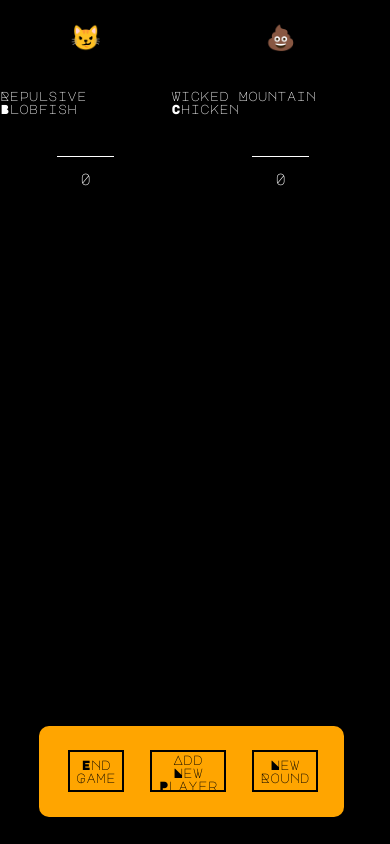
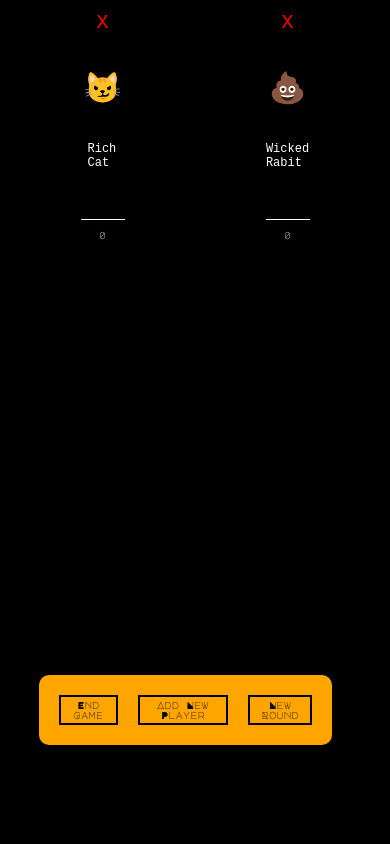
Before and after one commit to joshp93/whos-keeping-score, an Angular app: page / in a window 390 px wide. Both pictures are taken after a click on the button "New Game". Built offline with nearby package versions, Linux system fonts and the light colour scheme.

Commit message:
Mobile styling and bug fixes

```diff
--- a/angular.json
+++ b/angular.json
@@ -103,6 +103,9 @@
             ],
             "scripts": []
           }
+        },
+        "deploy": {
+          "builder": "angular-cli-ghpages:deploy"
         }
       }
     }
--- a/package.json
+++ b/package.json
@@ -28,6 +28,7 @@
     "@angular/compiler-cli": "~13.1.0",
     "@types/jasmine": "~3.10.0",
     "@types/node": "^12.11.1",
+    "angular-cli-ghpages": "^1.0.0",
     "jasmine-core": "~3.10.0",
     "karma": "~6.3.0",
     "karma-chrome-launcher": "~3.1.0",
--- a/src/app/app.component.html
+++ b/src/app/app.component.html
@@ -1,5 +1,5 @@
 <app-dice *ngIf="!showScoreboard"></app-dice>
-<app-scoreboard *ngIf="showScoreboard" [scoreboard]="scoreboard"></app-scoreboard>
+<app-scoreboard *ngIf="showScoreboard" [scoreboard]="scoreboard" (removePlayerEvent)="removePlayer($event)"></app-scoreboard>
 <app-navbar (gameEvent)="startOrEndGame($event)"
     (playerEvent)="addPlayer()"
     (newRoundEvent)="newRound()"></app-navbar>
--- a/src/app/app.component.ts
+++ b/src/app/app.component.ts
@@ -13,22 +13,28 @@ export class AppComponent {
   showScoreboard: boolean = false;
   scoreboard = new Array<PlayerInfo>();
   private defaultPlayerCount = 2;
-  private numberOfRounds = 1;
+  private defaultRoundCount = 1;
+  private numberOfRounds = this.defaultRoundCount;
 
   constructor(private playerInfoService: PlayerInfoService) { }
 
-  startOrEndGame(showScoreboard: boolean) {
-    this.showScoreboard = showScoreboard;
-    if (showScoreboard) {
+  startOrEndGame(isNewGame: boolean) {
+    this.showScoreboard = isNewGame;
+    if (isNewGame) {
       this.loadScoreboard();
     } else {
       this.playerInfoService.clearPlayerInfo();
-      this.scoreboard = new Array();
+      this.scoreboard = new Array<PlayerInfo>();
+      this.numberOfRounds = this.defaultRoundCount;
     }
   }
 
   addPlayer() {
     this.addPlayerToScoreboard();
+  }
+
+  removePlayer(index: number) {
+    this.scoreboard.splice(index, 1);
   }
 
   newRound = () => {
--- a/src/app/components/dice/dice.component.scss
+++ b/src/app/components/dice/dice.component.scss
@@ -1,10 +1,14 @@
 div {
-    padding: 1em;
-    $size: calc(100% - 2em);
+    padding: 1rem;
+    $size: calc(100% - 2rem);
     width: $size;
     height: $size;
     display: flex;
     flex-direction: column;
     align-items: center;
     user-select: none;
+    img {
+        width: 100%;
+        max-width: 420px;
+    }
 }
--- a/src/app/components/navbar/navbar.component.scss
+++ b/src/app/components/navbar/navbar.component.scss
@@ -3,19 +3,22 @@ nav {
     flex-direction: row;
     align-items: center;
     width: 70%;
-    height: 7%;
     position: fixed;
-    top: 86%;
+    top: 80%;
     left: 10%;
     padding: 1rem;
     background-color: orange;
     border-radius: 10px;
 
+    @media screen and (max-height: 700px) {
+        top: 70%;
+    }
+
     button {
         border: 2px solid black;
         background: none;
-        height: 5vh;
-        margin: 1em;
+        height: 3rem;
+        margin: 1rem;
     }
     button:hover,
     button:focus {
--- a/src/app/components/scoreboard/scoreboard.component.html
+++ b/src/app/components/scoreboard/scoreboard.component.html
@@ -1,9 +1,10 @@
 <div class="scoreboard">
-    <form class="scoreboard" *ngFor="let playerInfo of scoreboard">
+    <form class="playerScoresForm" *ngFor="let playerInfo of scoreboard; index as s">
+        <button type="button" (click)="removePlayer(s)">X</button>
         <p class="emoji">{{ playerInfo.emoji }}</p>
         <p>{{ playerInfo.name }}</p>
         <form class="playerScores" [formGroup]="playerInfo.playerScores">
-            <ng-container *ngFor="let control of playerInfo.playerScores.controls">
+            <ng-container *ngFor="let control of playerInfo.playerScores.controls; index as i">
                 <form [formGroup]="control">
                     <input type="number" formControlName="score"/>
                 </form>
@@ -12,3 +13,4 @@
         {{ totalScore(playerInfo) }}
     </form>
 </div>
+<p class="mobileSpacer"></p>
--- a/src/app/components/scoreboard/scoreboard.component.scss
+++ b/src/app/components/scoreboard/scoreboard.component.scss
@@ -1,25 +1,44 @@
 .scoreboard {
     display: flex;
     flex-direction: row;
-    .scoreboard {
+    padding: 1rem;
+    .playerScoresForm {
         display: flex;
         flex-direction: column;
         margin: auto;
         color: white;
         align-items: center;
+        max-width: 4rem;
         .emoji {
-            font-size: x-large;
+            font-size: 3rem;
         }
         p {
-            font-size: small;
+            font-size: 1.2rem;
+            font-family: monospace;
+            padding: 0.5rem;
+            height: 4rem;
+            margin-bottom: 1rem;
         }
         input {
-            width: 4em;
+            width: 4rem;
             background-color: transparent;
             border: none;
             border-bottom: 1px solid white;
-            margin: 1em;
+            margin: 1rem;
             color: white;
+        }
+        button {
+            border: none;
+            margin: 0;
+            background-color: transparent;
+            color: red;
+            cursor: pointer;
+            padding: none;
+            font-size: 2rem;
+            font-family: monospace;
         }
     }
 }
+.mobileSpacer {
+    height: 40vh;
+}
--- a/src/app/components/scoreboard/scoreboard.component.ts
+++ b/src/app/components/scoreboard/scoreboard.component.ts
@@ -1,4 +1,4 @@
-import { Component, Input, OnInit } from '@angular/core';
+import { Component, EventEmitter, Input, OnInit, Output } from '@angular/core';
 import { PlayerInfo } from 'src/app/classes/player-info';
 
 @Component({
@@ -8,8 +8,12 @@ import { PlayerInfo } from 'src/app/classes/player-info';
 })
 export class ScoreboardComponent implements OnInit {
   @Input() scoreboard = new Array<PlayerInfo>();
+  @Output() removePlayerEvent = new EventEmitter<number>();
 
   constructor() { }
+
+  ngOnInit(): void {
+  }
 
   totalScore = (playerInfo: PlayerInfo) => {
     return playerInfo.playerScores.value.reduce((prevValue, value) => {
@@ -17,6 +21,7 @@ export class ScoreboardComponent implements OnInit {
     }, 0);
   }
 
-  ngOnInit(): void {
+  removePlayer(index: number) {
+    this.removePlayerEvent.emit(index);
   }
 }
--- a/src/app/services/player-info.service.ts
+++ b/src/app/services/player-info.service.ts
@@ -81,7 +81,6 @@ export class PlayerInfoService {
     "Bored",
     "Brainy",
     "Brave",
-    "Breakable",
     "Bright",
     "Busy",
     "Calm",
@@ -145,6 +144,7 @@ export class PlayerInfoService {
     "Filthy",
     "Fine",
     "Foolish",
+    "Fractious",
     "Frail",
     "Frantic",
     "Friendly",
@@ -167,15 +167,12 @@ export class PlayerInfoService {
     "Helpful",
     "Helpless",
     "Hilarious",
-    "Homeless",
-    "Homely",
     "Horrible",
     "Hungry",
     "Hurt",
     "Ill",
     "Important",
     "Impossible",
-    "Inexpensive",
     "Inquisitive",
     "Itchy",
     "Jealous",
@@ -189,7 +186,6 @@ export class PlayerInfoService {
     "Lovely",
     "Lucky",
     "Magnificent",
-    "Misty",
     "Motionless",
     "Mushy",
     "Mysterious",
@@ -266,7 +262,6 @@ export class PlayerInfoService {
   private loadNouns = () => this.nouns = [
     "Agra Cadabra",
     "Alpaca",
-    "Aploparaksis Turdi",
     "Aye-aye",
     "Blobfish",
     "Boops Boops",
@@ -277,29 +272,42 @@ export class PlayerInfoService {
     "Dog",
     "Hamster",
     "Hog",
-    "Fried Egg Jellyfish",
-    "Frilled-Necked Lizard",
     "Frog",
     "Gorilla",
-    "Ice Cream Cone Worm",
     "Leafy Seadragon",
     "LLama",
     "Monkey",
     "Mountain Chicken",
-    "Moustached Puffbird",
     "Panda",
-    "Pink Fairy Armadillo",
     "Pirate",
-    "Pleasing Fungus Beetle",
     "Porpoise",
     "Rasberry Crazy Ant",
-    "Sarcastic Fringehead",
-    "Satanic Leaf-Tailed Gecko",
-    "Screaming Hairy Armadillo",
     "Sparklemuffin",
-    "Strange-Tailed Tyrant",
     "Tasseled Wobbegong",
-    "Wunderpus Photogenicus"
+    "Mouse",
+    "Rat",
+    "Bat",
+    "Rabit",
+    "Rodent",
+    "Kangaroo",
+    "Walrus",
+    "Guinea Pig",
+    "Cow",
+    "Bull",
+    "Ape",
+    "Cheeta",
+    "Fairy",
+    "Horse",
+    "Unicorn",
+    "Valkyrie",
+    "Gargoyle",
+    "Giant",
+    "Dwarf",
+    "Wizard",
+    "Witch",
+    "Elf",
+    "Hobbit",
+    "Centipede"
   ];
 
   private resetUsedArrays() {
--- a/src/styles.scss
+++ b/src/styles.scss
@@ -8,7 +8,7 @@ body {
 }
 
 body {
-    height: 100%;
+    height: 100vh;
     color: white;
     background-color: black;
 }
@@ -16,3 +16,9 @@ body {
 * {
     font-family: 'Major Mono Display', monospace;
 }
+
+@media screen and (max-width: 420px) {
+    * {
+        font-size: 10px;
+    }
+}
```
Also changed, not shown: 1 other file (tests, documents, lock files or other folders).
